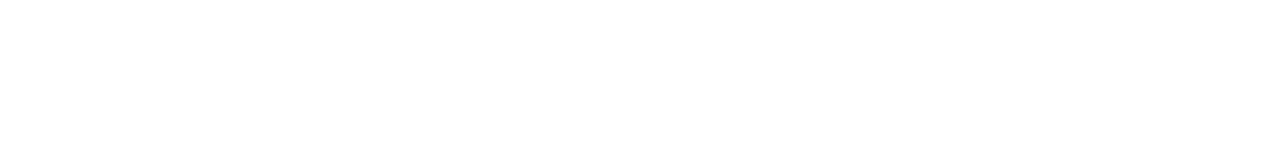
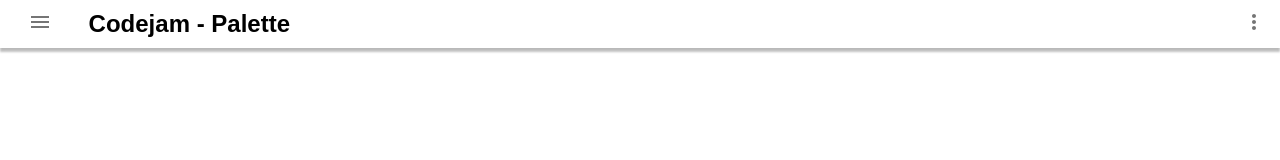
Before and after one commit to ineg22/codejam-canvas, a plain HTML site: page index.html in a window 1280 px wide. Drawn offline with Linux system fonts and the light colour scheme.

Commit message:
feat: add header

```diff
--- a/index.html
+++ b/index.html
@@ -10,7 +10,20 @@
 </head>
 
 <body>
-
+  <div class="global-wrapper">
+    <header class="header">
+      <div class="header__left">
+        <div class="burger">
+          <img src="./assets/nav-icon.svg" alt="nav">
+        </div>
+        <h1>Codejam - Palette</h1>
+      </div>
+      <div class="dots">
+          <img src="./assets/menu-icon.svg" alt="menu">
+      </div>
+    </header>
+    <main class="main"></main>
+  </div>
   <script src="./js/index.js"></script>
 </body>
 
--- a/style/style.scss
+++ b/style/style.scss
@@ -0,0 +1,82 @@
+* {
+  box-sizing: border-box;
+}
+
+body {
+  margin: 0;
+  padding: 0;
+
+  font-family: sans-serif;
+}
+
+a {
+  display: inline-block;
+
+  text-decoration: none;
+}
+
+ul,
+li {
+  margin: 0;
+  padding: 0;
+
+  list-style: none;
+}
+
+.hidden {
+  display: none;
+}
+
+.global-wrapper {
+  width: 1440px;
+  margin: 0 auto;
+  height: 100vh;
+}
+
+.header {
+  display: flex;
+  justify-content: space-between;
+  align-items: center;
+  height: 6vh;
+  box-shadow: 0 4px 2px rgba(0, 0, 0, 0.24), 0 0 4px rgba(0, 0, 0, 0.12);
+
+
+  .header__left {
+    display: flex;
+    justify-content: space-between;
+    align-items: center;
+    margin-left: 20px;
+    height: 100%;
+    width: 270px;
+
+    h1 {
+      margin: 0;
+      font-size: 1.5rem;
+    }
+
+    .burger {
+      &:hover {
+        cursor: pointer;
+      }
+    }
+  }
+
+  .dots {
+    margin-right: 20px;
+
+    &:hover {
+      cursor: pointer;
+    }
+  }
+}
+
+.main {
+  height: 94vh;
+  // background-color: lightgray;
+}
+
+@media only screen and (max-width: 1440px) {
+  .global-wrapper {
+    width: 100%;
+  }
+}
```
Also changed, not shown: style/style.css, 1 other file.
